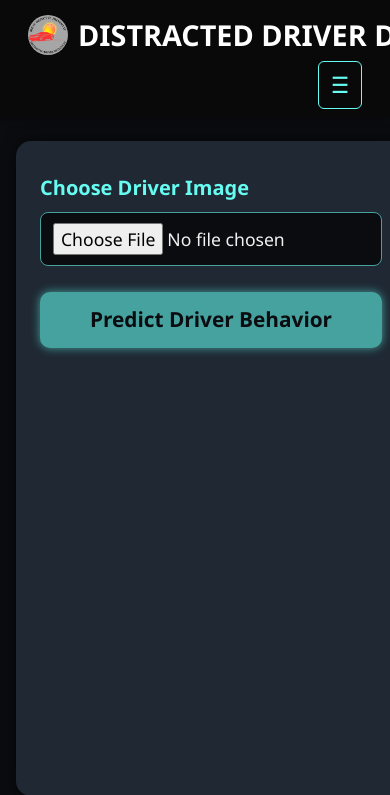
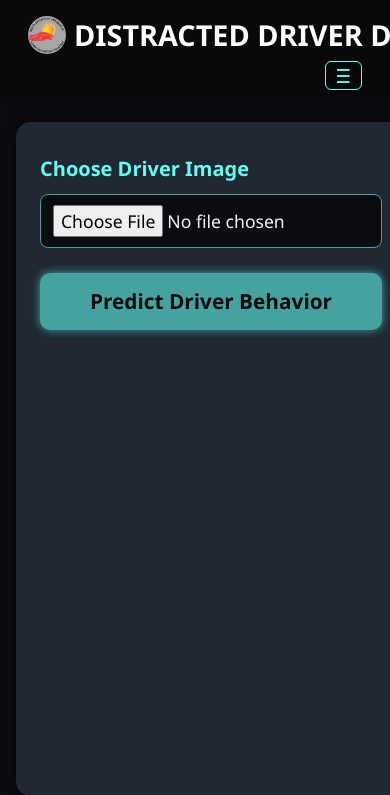
Before and after one commit to bhavitha9052004/DistractedDriverDetection, a Flask app: page /upload in a window 390 px wide; the page is wider, and only the part inside the window is pictured. Shown: the top 795 px of that part. Run offline with Flask 3, Linux system fonts and the light colour scheme; parts of the project's set-up code (start-up, migrations or seed data) failed here and were passed over.

Commit message:
Update upload.html

```diff
--- a/templates/upload.html
+++ b/templates/upload.html
@@ -203,31 +203,32 @@
     @media (max-width: 768px) {
   .navbar-custom {
     padding: 0.4rem 1rem;
-    font-size: 1rem;
+    font-size: 0.95rem;
   }
 
   .navbar-brand {
-    font-size: 1.4rem;
+    font-size: 1.2rem;
   }
 
   .navbar-brand img {
-    height: 40px;
-    width: 40px;
-    margin-right: 10px;
+    height: 38px;
+    width: 38px;
+    margin-right: 8px;
   }
 
   .btn-outline-light {
-    font-size: 1.4rem;
-    padding: 6px 12px;
+    font-size: 1.2rem;
+    padding: 4px 10px;
+    line-height: 1; /* reduce extra vertical space */
   }
 
   .offcanvas {
-    font-size: 1rem;
-    width: 220px;
+    font-size: 0.95rem;
+    width: 210px;
   }
 
   .offcanvas-title {
-    font-size: 1.2rem;
+    font-size: 1.1rem;
   }
 }
 
```
